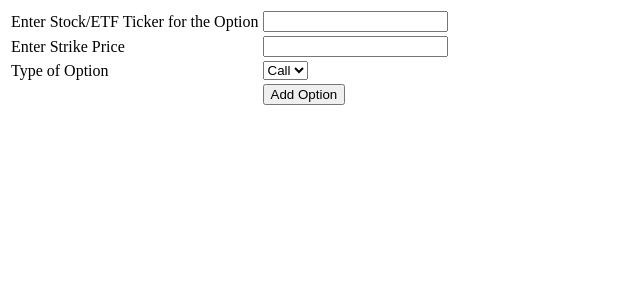
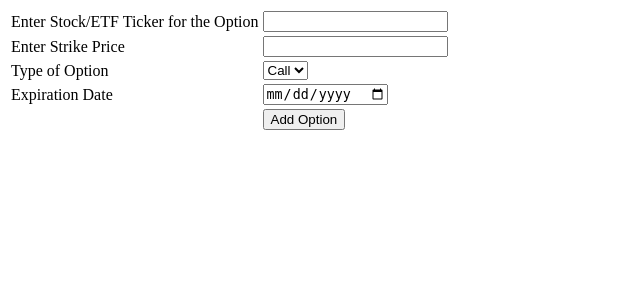
Before and after one commit to vmantri959/Flask-Project, a Flask app: page /add_option in a window 1280 px wide. Shown: the top 300 px of the page, without its empty margins (0-640 px from the left). Run offline with Flask 2, Linux system fonts and the light colour scheme.

Commit message:
Added feature, days to expiration

```diff
--- a/main.py
+++ b/main.py
@@ -1,7 +1,9 @@
 from flask import Flask, render_template, request
 from flask_sqlalchemy import SQLAlchemy
+from wtforms import Form, StringField, IntegerField, DecimalField, validators
 import requests
 import json
+from datetime import datetime
 
 app = Flask(__name__)
 app.config['SQLALCHEMY_DATABASE_URI'] = 'sqlite:///site.db'
@@ -23,6 +25,7 @@ strike_prices = []
 current_prices_underlying = []
 type_of_options = []
 statuses = []
+days_to_expiration = []
 
 class Stock(db.Model):
     name = db.Column(db.String, primary_key = True)
@@ -39,6 +42,12 @@ class Option(db.Model):
     current_price = db.Column(db.Float, nullable = False)
     status = db.Column(db.String, nullable = False)
     type_of_option = db.Column(db.String, nullable = False)
+    expiration_date = db.Column(db.DateTime, nullable = False)
+
+class StockForm(Form):
+    ticker = StringField('Enter Stock/ETF Ticker', [validators.DataRequired()])
+    quantity = IntegerField('Enter Quantity', [validators.DataRequired()])
+    stock_bought_at_this_price = StringField('Enter the price at which stock/ETF was bought at', [validators.DataRequired()])
 
 def add_updated_stock_list():
     stocks = Stock.query.all()
@@ -65,12 +74,14 @@ def add_updated_option_list():
     current_prices_underlying.clear()
     statuses.clear()
     type_of_options.clear()
+    days_to_expiration.clear()
     for option in options:
         name_of_options.append(option.name)
         strike_prices.append(option.strike_price)
         current_prices_underlying.append(option.current_price)
         statuses.append(option.status)
         type_of_options.append(option.type_of_option)
+        days_to_expiration.append(str((option.expiration_date - datetime.now()).days + 1))
 
 def update_stocks_and_options():
     stocks = Stock.query.all()
@@ -81,6 +92,8 @@ def update_stocks_and_options():
         ask_price = stock_info[stock.name]['askPrice']
         try:
             stock.price = (int(((bid_price + ask_price) / 2) * 100)) / 100
+            stock.current_market_value = round(float(stock.price) * float(stock.quantity), 2)
+            stock.profit_or_loss = round(float(stock.current_market_value) - float(stock.cost), 2)
             db.session.commit()
         except Exception as e:
             db.session.rollback()
@@ -118,11 +131,12 @@ def main_page():
     update_stocks_and_options()
     add_updated_stock_list()
     add_updated_option_list()
-    return render_template('main_page.html', name_of_stocks = name_of_stocks, prices = prices, assets = assets, quantities = quantities, costs = costs, current_market_values = current_market_values, profit_or_losses = profit_or_losses, name_of_options = name_of_options, strike_prices = strike_prices, current_prices_underlying = current_prices_underlying, type_of_options = type_of_options, statuses = statuses)
+    return render_template('main_page.html', name_of_stocks = name_of_stocks, prices = prices, assets = assets, quantities = quantities, costs = costs, current_market_values = current_market_values, profit_or_losses = profit_or_losses, name_of_options = name_of_options, strike_prices = strike_prices, current_prices_underlying = current_prices_underlying, type_of_options = type_of_options, statuses = statuses, days_to_expiration = days_to_expiration)
 
 @app.route('/add_stock')
 def add_stock_page():
-    return render_template('add_stock.html')
+    form = StockForm()
+    return render_template('add_stock.html', form = form)
 
 @app.route('/add_option')
 def add_option_page():
@@ -140,10 +154,11 @@ def remove_option_page():
 
 @app.route('/add_stock_show_main_page', methods=['POST', 'GET'])
 def add_stock_show_main_page():
-    if request.method == 'POST':
-        stock_name = request.form['stock_name']
-        quantity = int(request.form['quantity'])
-        stock_bought_at_this_price = float(request.form['stock_bought_at_this_price'])
+    form = StockForm(request.form)
+    if request.method == 'POST' and form.validate():
+        stock_name = form.ticker.data
+        quantity = int(form.quantity.data)
+        stock_bought_at_this_price = float(form.stock_bought_at_this_price.data)
         stock_info = requests.get('https://api.tdameritrade.com/v1/marketdata/' + stock_name + '/quotes?apikey=BECNZHSKXG7K2GNI4FKBG13KBXXQBGJR')
         if stock_info.text != '{}':
             stock_info = json.loads(stock_info.text)
@@ -165,7 +180,7 @@ def add_stock_show_main_page():
     update_stocks_and_options()
     add_updated_stock_list()
     add_updated_option_list()
-    return render_template('main_page.html', name_of_stocks = name_of_stocks, prices = prices, assets = assets, quantities = quantities, costs = costs, current_market_values = current_market_values, profit_or_losses = profit_or_losses, name_of_options = name_of_options, strike_prices = strike_prices, current_prices_underlying = current_prices_underlying, type_of_options = type_of_options, statuses = statuses)
+    return render_template('main_page.html', name_of_stocks = name_of_stocks, prices = prices, assets = assets, quantities = quantities, costs = costs, current_market_values = current_market_values, profit_or_losses = profit_or_losses, name_of_options = name_of_options, strike_prices = strike_prices, current_prices_underlying = current_prices_underlying, type_of_options = type_of_options, statuses = statuses, days_to_expiration = days_to_expiration)
 
 @app.route('/add_option_show_main_page', methods=['POST', 'GET'])
 def add_option_show_main_page():
@@ -173,6 +188,8 @@ def add_option_show_main_page():
         underlying = request.form['underlying']
         strike_price = float(request.form['strike_price'])
         type_of_option = request.form['type_of_option']
+        expiration_date = request.form['expiration_date'].split('-')
+        expiration_date = datetime(int(expiration_date[0]), int(expiration_date[1]), int(expiration_date[2]))
         #Send API request
         stock_info = requests.get('https://api.tdameritrade.com/v1/marketdata/' + underlying + '/quotes?apikey=BECNZHSKXG7K2GNI4FKBG13KBXXQBGJR')
         if stock_info.text != '{}':
@@ -193,7 +210,7 @@ def add_option_show_main_page():
                 else:
                     status = 'In the money'
             try:
-                new_option = Option(status = status, name = underlying, type_of_option = type_of_option, strike_price = strike_price, current_price = price)
+                new_option = Option(status = status, name = underlying, type_of_option = type_of_option, strike_price = strike_price, current_price = price, expiration_date = expiration_date)
                 db.session.add(new_option)
                 db.session.commit()
             except Exception as e:
@@ -204,7 +221,7 @@ def add_option_show_main_page():
     update_stocks_and_options()
     add_updated_stock_list()
     add_updated_option_list()
-    return render_template('main_page.html', name_of_stocks = name_of_stocks, prices = prices, assets = assets, quantities = quantities, costs = costs, current_market_values = current_market_values, profit_or_losses = profit_or_losses, name_of_options = name_of_options, strike_prices = strike_prices, current_prices_underlying = current_prices_underlying, type_of_options = type_of_options, statuses = statuses)
+    return render_template('main_page.html', name_of_stocks = name_of_stocks, prices = prices, assets = assets, quantities = quantities, costs = costs, current_market_values = current_market_values, profit_or_losses = profit_or_losses, name_of_options = name_of_options, strike_prices = strike_prices, current_prices_underlying = current_prices_underlying, type_of_options = type_of_options, statuses = statuses, days_to_expiration = days_to_expiration)
 
 
 @app.route('/delete_stock_show_main_page', methods=['POST', 'GET'])
@@ -222,7 +239,7 @@ def delete_stock_show_main_page():
     update_stocks_and_options()
     add_updated_stock_list()
     add_updated_option_list()
-    return render_template('main_page.html', name_of_stocks = name_of_stocks, prices = prices, assets = assets, quantities = quantities, costs = costs, current_market_values = current_market_values, profit_or_losses = profit_or_losses, name_of_options = name_of_options, strike_prices = strike_prices, current_prices_underlying = current_prices_underlying, type_of_options = type_of_options, statuses = statuses)
+    return render_template('main_page.html', name_of_stocks = name_of_stocks, prices = prices, assets = assets, quantities = quantities, costs = costs, current_market_values = current_market_values, profit_or_losses = profit_or_losses, name_of_options = name_of_options, strike_prices = strike_prices, current_prices_underlying = current_prices_underlying, type_of_options = type_of_options, statuses = statuses, days_to_expiration = days_to_expiration)
 
 @app.route('/delete_option_show_main_page', methods = ['POST', 'GET'])
 def delete_option_show_main_page():
@@ -239,4 +256,4 @@ def delete_option_show_main_page():
     update_stocks_and_options()
     add_updated_stock_list()
     add_updated_option_list()
-    return render_template('main_page.html', name_of_stocks = name_of_stocks, prices = prices, assets = assets, quantities = quantities, costs = costs, current_market_values = current_market_values, profit_or_losses = profit_or_losses, name_of_options = name_of_options, strike_prices = strike_prices, current_prices_underlying = current_prices_underlying, type_of_options = type_of_options, statuses = statuses)
+    return render_template('main_page.html', name_of_stocks = name_of_stocks, prices = prices, assets = assets, quantities = quantities, costs = costs, current_market_values = current_market_values, profit_or_losses = profit_or_losses, name_of_options = name_of_options, strike_prices = strike_prices, current_prices_underlying = current_prices_underlying, type_of_options = type_of_options, statuses = statuses, days_to_expiration = days_to_expiration)
--- a/templates/add_option.html
+++ b/templates/add_option.html
@@ -31,6 +31,15 @@
 			</tr>
 			<tr>
 				<td>
+					Expiration Date
+				</td>
+				<td>
+					<input type = "date" name = "expiration_date">
+
+				</td>
+			</tr>
+			<tr>
+				<td>
 				</td>
 				<td>
 					<input type = "submit" value = "Add Option" >
--- a/templates/main_page.html
+++ b/templates/main_page.html
@@ -102,6 +102,7 @@
 					<th> Option Type </th>
 					<th> Price </th>
 					<th> Strike Price </th>
+					<th> Days to Expiration </th>
 					<th> Status </th>
 				</tr>
 				{% for option in name_of_options %}
@@ -110,6 +111,7 @@
 					<td> {{ type_of_options.pop(0) }} </td>
 					<td> {{ current_prices_underlying.pop(0) }} </td>
 					<td> {{ strike_prices.pop(0) }} </td>
+					<td> {{ days_to_expiration.pop(0) }} </td>
 					<td> {{ statuses.pop(0) }} </td>
 				</tr>
 				{% endfor %}
```
Also changed, not shown: templates/add_stock.html (+9 -7 lines), site.db.
